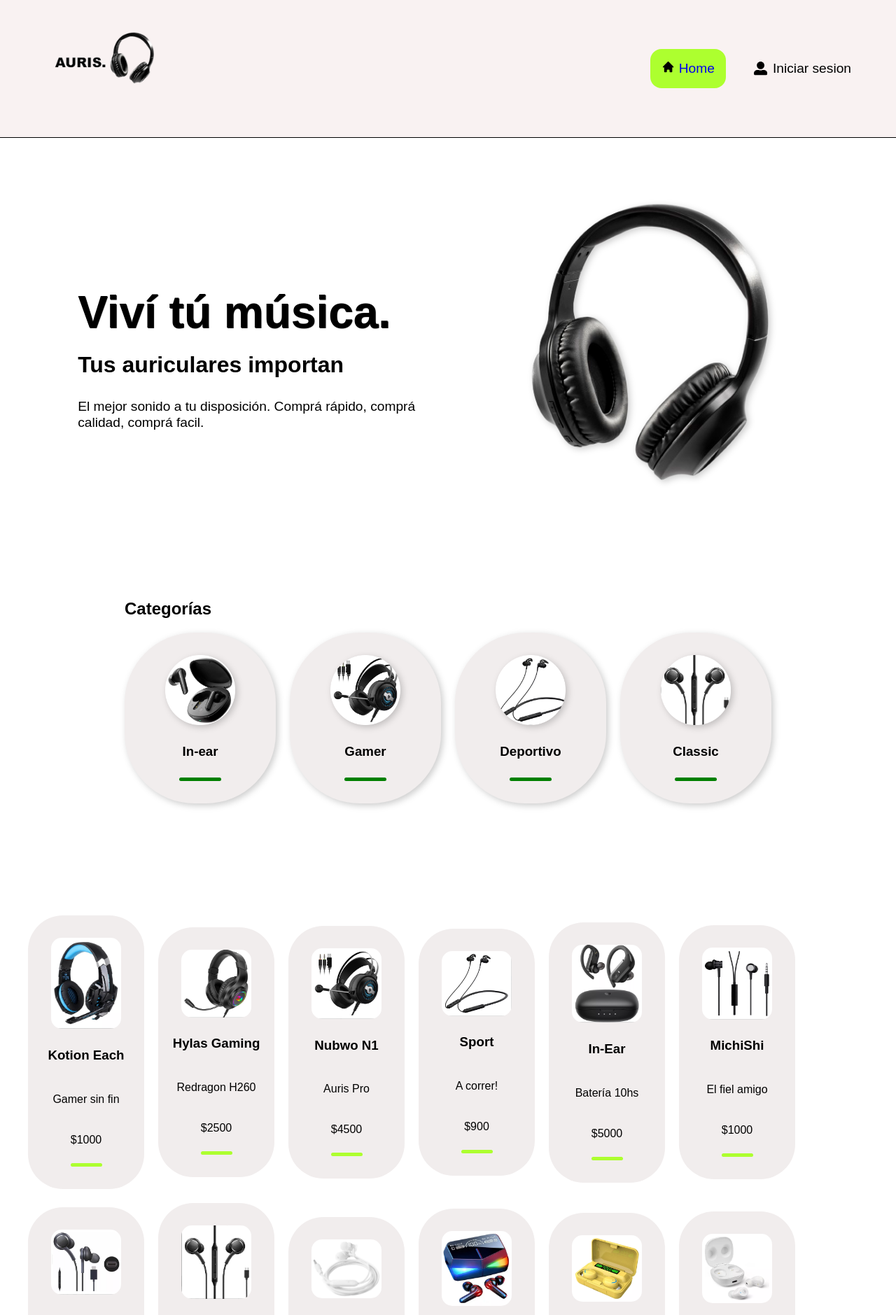
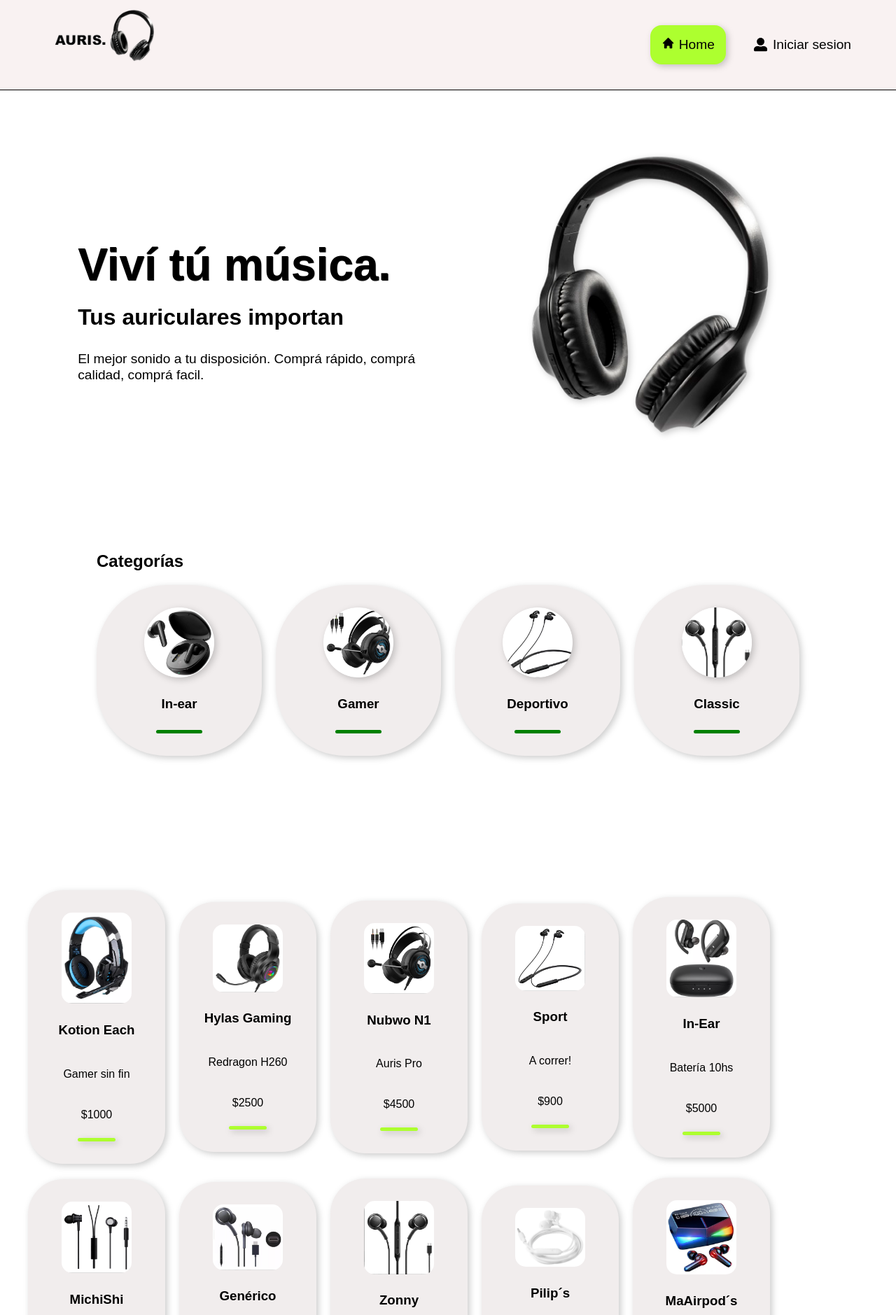
Before and after one commit to MicaBahurlet/CRUD-shoes, a React (Vite) app: page / in a window 1280 px wide. Shown: the top 1879 px of the page at 70% size. Built offline with nearby package versions, Linux system fonts and the light colour scheme.

Commit message:
add Styles

```diff
--- a/src/components/categorias/CategoriasStyles.js
+++ b/src/components/categorias/CategoriasStyles.js
@@ -4,7 +4,7 @@ export const CategoriasWrapper = styled.div`
 
     display: flex;
     flex-direction: column;
-    max-width: 1300px;
+    max-width: 1200px;
     margin: 0 15px;
     font-family: var(--font-family);
     @media (max-width:768px){
@@ -37,8 +37,9 @@ export const CardCategoria = styled.div` //Acá tenía un motion que supuestamen
     justify-content: center;
     align-items: center;
     gap: 0.5rem;
-    width: 200px;
+    width: 220px;
     padding: 2rem 0.5rem;
+
     background-color: ${({selected}) => selected ? 'var(--btn-principal)' : 'var(--background-card)'};
     border-radius: 100px;
     cursor: pointer;
--- a/src/components/navbar/NavBarStyles.js
+++ b/src/components/navbar/NavBarStyles.js
@@ -2,7 +2,7 @@ import styled from "styled-components";
 
 export const NavbarContainerStyled = styled.div`
 
-    height: 100%;
+    height: 6rem;
     background-color: var(--background-nav);
     display: flex;
     justify-content: space-between;
@@ -11,6 +11,7 @@ export const NavbarContainerStyled = styled.div`
     border-bottom: solid 1px black;
 
     img{
+        margin-top: 3px;
         max-width: 160px;
     }
 
@@ -37,6 +38,8 @@ export const LinksContainersStyled = styled.div`
         align-items: center;
         gap: 5px;
         padding: 1rem;
+        color: black;
+        filter: drop-shadow(3px 3px 5px rgba(0, 0, 0, 0.2));
     }
 
 `;
--- a/src/components/productos/CardsProductosStyles.js
+++ b/src/components/productos/CardsProductosStyles.js
@@ -4,11 +4,11 @@ export const ProductosWrapper = styled.div`
 
     display: flex;
     flex-direction: column;
-    justify-content: stretch;
+    justify-content: center;
     max-width: 1200px;
     margin: 0 15px;
     font-family: var(--font-family);
-    margin-top: 10rem;
+    margin-top: 12rem;
     @media (max-width:768px){
         padding-top: 30px;
         text-align: center;
@@ -36,12 +36,13 @@ export const CardProducto = styled.div` //Acá tenía un motion que supuestament
     justify-content: center;
     align-items: center;
     gap: 0.5rem;
-    width: 150px;
+    width: 180px;
     padding: 2rem 0.5rem;
     background-color: ${({selected}) => selected ? 'var(--btn-principal)' : 'var(--background-card)'};
     border-radius: 50px;
     cursor: pointer;
     font-family: var(--font-family);
+    filter: drop-shadow(3px 3px 5px rgba(0, 0, 0, 0.2));
     h2{
         font-size: 1rem;
         font-family: var(--font-family);
@@ -57,6 +58,9 @@ export const CardProducto = styled.div` //Acá tenía un motion que supuestament
         max-width: 100px;
         border-radius: 15px;
     }
+    p{
+        text-align: center;
+    }
 
 `;
 
@@ -66,4 +70,5 @@ export const BorderDecorationProducto = styled.div`
     width: 30%;
     background-color: greenyellow;
     border-radius: 15px;
+    filter: drop-shadow(3px 3px 5px rgba(0, 0, 0, 0.2));
 `;
```
